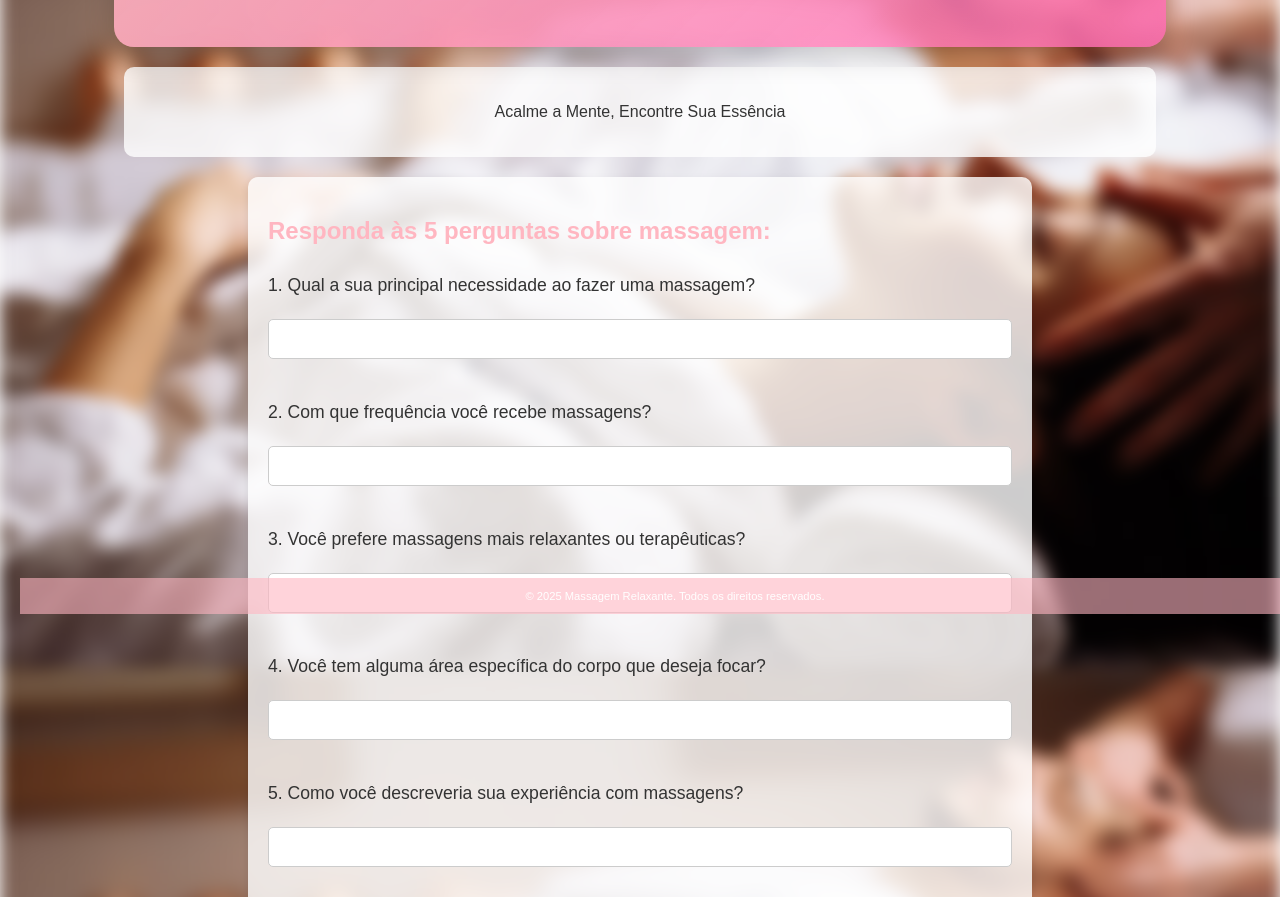
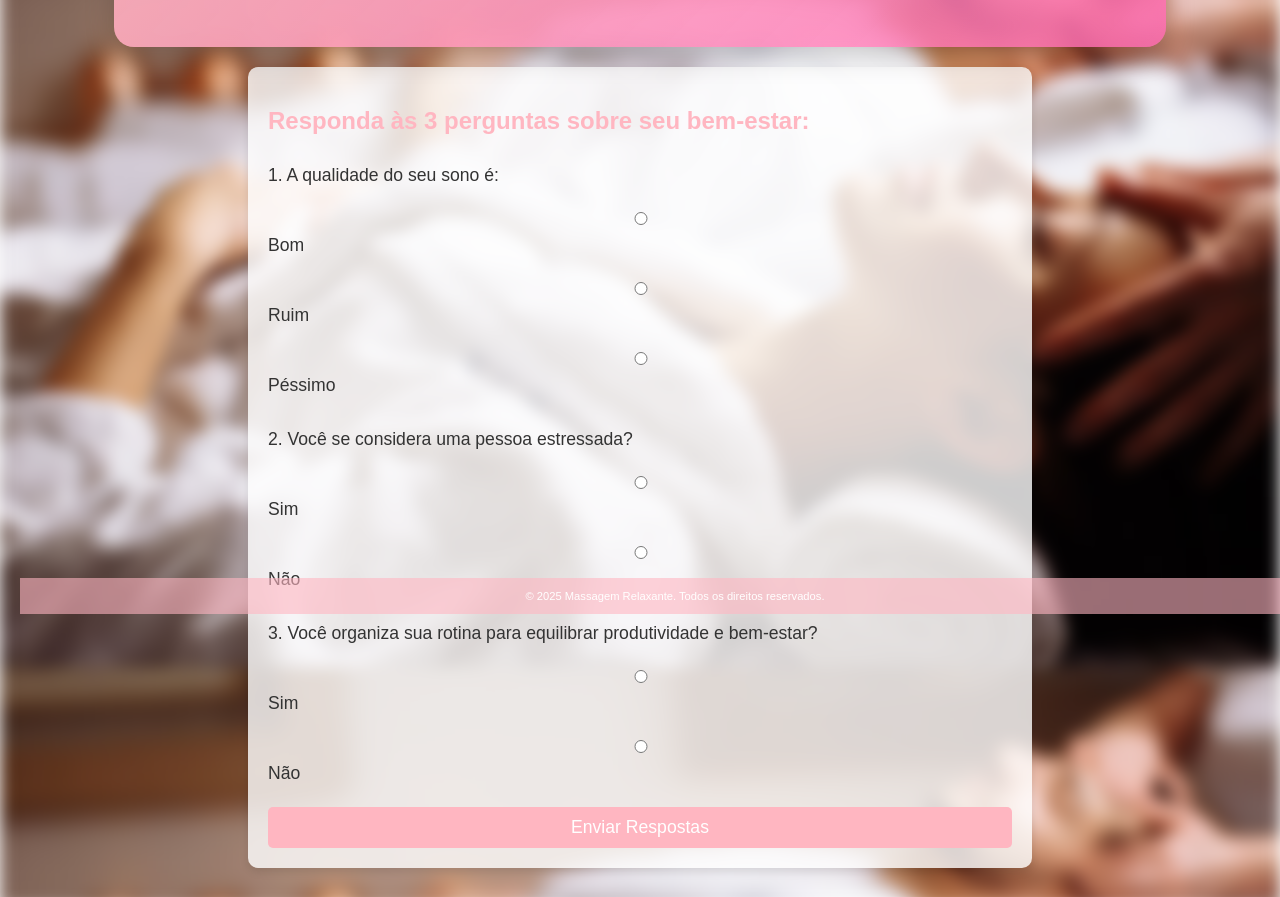
Before and after one commit to GuUBC/UBC, a plain HTML site: page index.html in a window 1280 px wide. Shown: the part 186-1083 px from the top of the page. Drawn offline with Linux system fonts and the light colour scheme.

Commit message:
index.html

```diff
--- a/index.html
+++ b/index.html
@@ -1,8 +1,6 @@
 <!DOCTYPE html>
 <html lang="pt-br">
 <head>
-	 <!-- Link para a fonte Dancing Script do Google Fonts -->
-    <link href="https://fonts.googleapis.com/css2?family=Dancing+Script:wght@400;700&display=swap" rel="stylesheet">
     <meta charset="UTF-8">
     <meta name="viewport" content="width=device-width, initial-scale=1.0">
     <title>Massagem Relaxante</title>
@@ -17,27 +15,31 @@
             <h1>Cuidado e Bem-Estar</h1>
         </header>
 
-        <section id="intro">
-            <p>Acalme a Mente, Encontre Sua Essência</p>
-        </section>
+        <section id="perguntas">
+            <h2>Responda às 3 perguntas sobre seu bem-estar:</h2>
+            <form action="#" method="post">
+                <!-- Pergunta 1: Qualidade do sono -->
+                <label for="pergunta1">1. A qualidade do seu sono é:</label><br>
+                <input type="radio" id="sono_bom" name="pergunta1" value="Bom" required>
+                <label for="sono_bom">Bom</label><br>
+                <input type="radio" id="sono_ruim" name="pergunta1" value="Ruim">
+                <label for="sono_ruim">Ruim</label><br>
+                <input type="radio" id="sono_pessimo" name="pergunta1" value="Péssimo">
+                <label for="sono_pessimo">Péssimo</label><br>
 
-        <section id="perguntas">
-            <h2>Responda às 5 perguntas sobre massagem:</h2>
-            <form action="#" method="post">
-                <label for="pergunta1">1. Qual a sua principal necessidade ao fazer uma massagem?</label><br>
-                <input type="text" id="pergunta1" name="pergunta1" required><br>
+                <!-- Pergunta 2: Estresse -->
+                <label for="pergunta2">2. Você se considera uma pessoa estressada?</label><br>
+                <input type="radio" id="estresse_sim" name="pergunta2" value="Sim" required>
+                <label for="estresse_sim">Sim</label><br>
+                <input type="radio" id="estresse_nao" name="pergunta2" value="Não">
+                <label for="estresse_nao">Não</label><br>
 
-                <label for="pergunta2">2. Com que frequência você recebe massagens?</label><br>
-                <input type="text" id="pergunta2" name="pergunta2" required><br>
-
-                <label for="pergunta3">3. Você prefere massagens mais relaxantes ou terapêuticas?</label><br>
-                <input type="text" id="pergunta3" name="pergunta3" required><br>
-
-                <label for="pergunta4">4. Você tem alguma área específica do corpo que deseja focar?</label><br>
-                <input type="text" id="pergunta4" name="pergunta4" required><br>
-
-                <label for="pergunta5">5. Como você descreveria sua experiência com massagens?</label><br>
-                <input type="text" id="pergunta5" name="pergunta5" required><br>
+                <!-- Pergunta 3: Organização da rotina -->
+                <label for="pergunta3">3. Você organiza sua rotina para equilibrar produtividade e bem-estar?</label><br>
+                <input type="radio" id="rotina_sim" name="pergunta3" value="Sim" required>
+                <label for="rotina_sim">Sim</label><br>
+                <input type="radio" id="rotina_nao" name="pergunta3" value="Não">
+                <label for="rotina_nao">Não</label><br>
 
                 <input type="submit" value="Enviar Respostas">
             </form>
```
